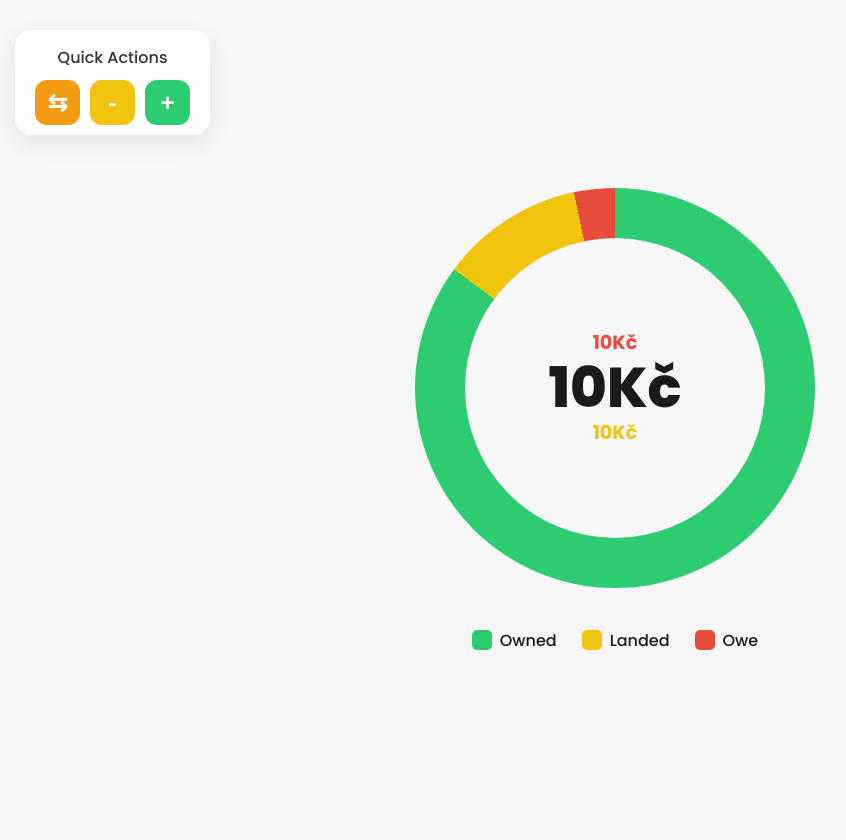
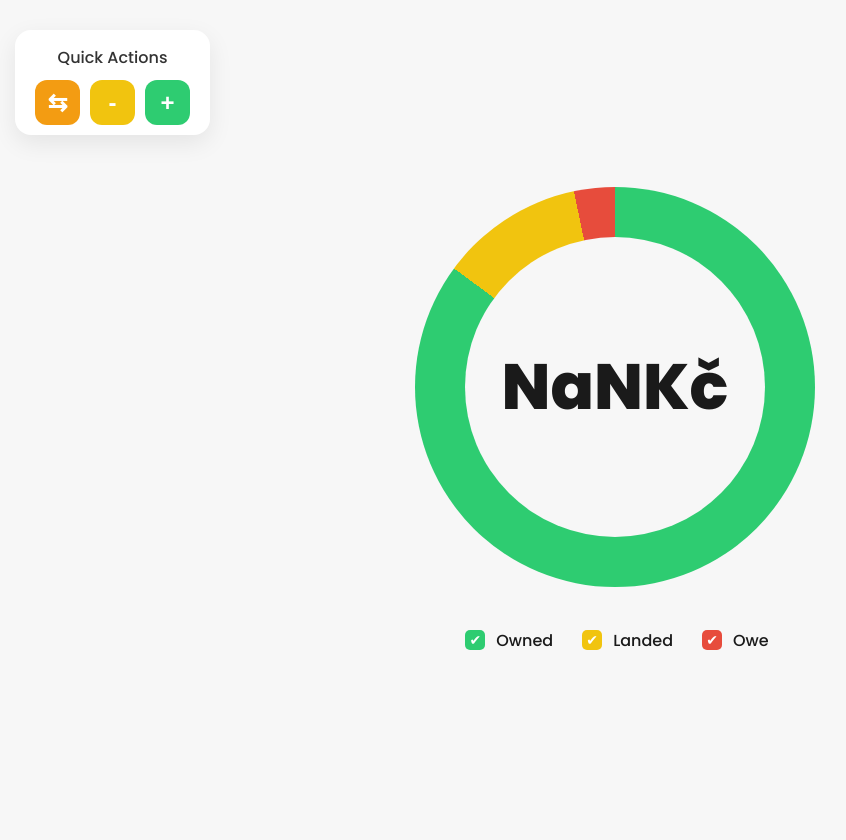
Before and after one commit to Bobesh135/Money-Tracker, a Flask app: template templates/dashboard.html in a window 1280 px wide. Shown: the whole page, without its empty margins (25-871 px from the left). Run offline with Flask 3, Linux system fonts and the light colour scheme; the template is opened without the code that fills it: most values are stand-ins (such as "Sample title", 1, 10 or a date in 2020).

Commit message:
Add files via upload

```diff
--- a/static/style.css
+++ b/static/style.css
@@ -218,4 +218,60 @@
 
 .color-box.owned { background-color: #2ECC71; }
 .color-box.landed { background-color: #f1c40f; }
-.color-box.owe { background-color: #e74c3c; }
+.color-box.owe { background-color: #e74c3c; }/* ======================================== */
+/* === STYLY PRO INTERAKTIVNÍ LEGENDU === */
+/* ======================================== */
+
+.legend-item label {
+    cursor: pointer; /* Změní kurzor myši při najetí na text */
+    margin-left: 8px; /* Odsadí text od checkboxu */
+}
+
+/* Skryjeme ošklivý výchozí vzhled checkboxu */
+.legend-checkbox {
+    appearance: none;
+    -webkit-appearance: none;
+    -moz-appearance: none;
+    cursor: pointer;
+
+    /* Vytvoříme vlastní vzhled - čtvereček */
+    width: 20px;
+    height: 20px;
+    border-radius: 5px;
+    position: relative; /* Důležité pro pozicování "fajfky" */
+    vertical-align: middle; /* Zarovná čtvereček s textem */
+    transition: all 0.2s ease;
+}
+
+/* Přiřadíme barvy podle kategorií */
+.legend-checkbox.owned { background-color: #2ECC71; }
+.legend-checkbox.landed { background-color: #f1c40f; }
+.legend-checkbox.owe { background-color: #e74c3c; }
+
+/* Vytvoříme fajfku pomocí pseudo-elementu ::after */
+.legend-checkbox::after {
+    content: '✔';
+    color: white;
+    font-size: 14px;
+    position: absolute;
+    top: 50%;
+    left: 50%;
+    transform: translate(-50%, -50%);
+    opacity: 0; /* Standardně je fajfka neviditelná */
+    transition: opacity 0.2s ease;
+}
+
+/* Když je checkbox zaškrtnutý, zviditelníme fajfku */
+.legend-checkbox:checked::after {
+    opacity: 1;
+}
+
+/* V hlavní bilanci jsme odebrali menší částky, tak upravíme styl */
+.chart-center .main-balance {
+    font-size: 4rem; /* Zvětšíme hlavní číslo, když je teď jediné */
+}
+
+/* Odstraníme staré menší labely, které už v HTML nejsou */
+.chart-label {
+    display: none;
+}
--- a/templates/dashboard.html
+++ b/templates/dashboard.html
@@ -24,25 +24,61 @@
         <div class="chart-container">
             <div class="donut-chart">
                 <div class="chart-center">
-                    <span class="chart-label owe">{{ '{:,}'.format(data.owe).replace(',', ' ') }}Kč</span>
-                    <span class="main-balance">{{ '{:,}'.format(data.owned).replace(',', ' ') }}Kč</span>
-                    <span class="chart-label landed">{{ '{:,}'.format(data.landed).replace(',', ' ') }}Kč</span>
+                    <span class="main-balance" id="main-balance-display"></span>
                 </div>
             </div>
         </div>
 
         <div class="legend">
             <div class="legend-item">
-                <span class="color-box owned"></span> Owned
+                <input type="checkbox" id="cb-owned" class="legend-checkbox owned" data-value="{{ data.owned }}" checked>
+                <label for="cb-owned">Owned</label>
             </div>
             <div class="legend-item">
-                <span class="color-box landed"></span> Landed
+                <input type="checkbox" id="cb-landed" class="legend-checkbox landed" data-value="{{ data.landed }}" checked>
+                <label for="cb-landed">Landed</label>
             </div>
             <div class="legend-item">
-                <span class="color-box owe"></span> Owe
+                <input type="checkbox" id="cb-owe" class="legend-checkbox owe" data-value="{{ data.owe }}" checked>
+                <label for="cb-owe">Owe</label>
             </div>
         </div>
     </main>
 
+    <script>
+        // Spustí se, až bude celá stránka načtená
+        document.addEventListener('DOMContentLoaded', function() {
+
+            // Najdeme si všechny checkboxy a prvek, kde se zobrazuje zůstatek
+            const checkboxes = document.querySelectorAll('.legend-checkbox');
+            const balanceDisplay = document.getElementById('main-balance-display');
+
+            // Funkce, která přepočítá a zobrazí nový zůstatek
+            function updateBalance() {
+                let currentTotal = 0;
+
+                // Projdeme všechny checkboxy
+                checkboxes.forEach(function(checkbox) {
+                    // Pokud je checkbox zaškrtnutý...
+                    if (checkbox.checked) {
+                        // ...přičteme jeho hodnotu k celkovému součtu
+                        currentTotal += parseInt(checkbox.dataset.value, 10);
+                    }
+                });
+
+                // Zformátujeme číslo (např. 33375 na "33 375") a přidáme "Kč"
+                balanceDisplay.textContent = currentTotal.toLocaleString('cs-CZ') + 'Kč';
+            }
+
+            // Přidáme každému checkboxu "posluchače", který při změně zavolá naši funkci
+            checkboxes.forEach(function(checkbox) {
+                checkbox.addEventListener('change', updateBalance);
+            });
+
+            // Zavoláme funkci hned na začátku, aby se zobrazil počáteční součet
+            updateBalance();
+        });
+    </script>
+
 </body>
 </html>
```
